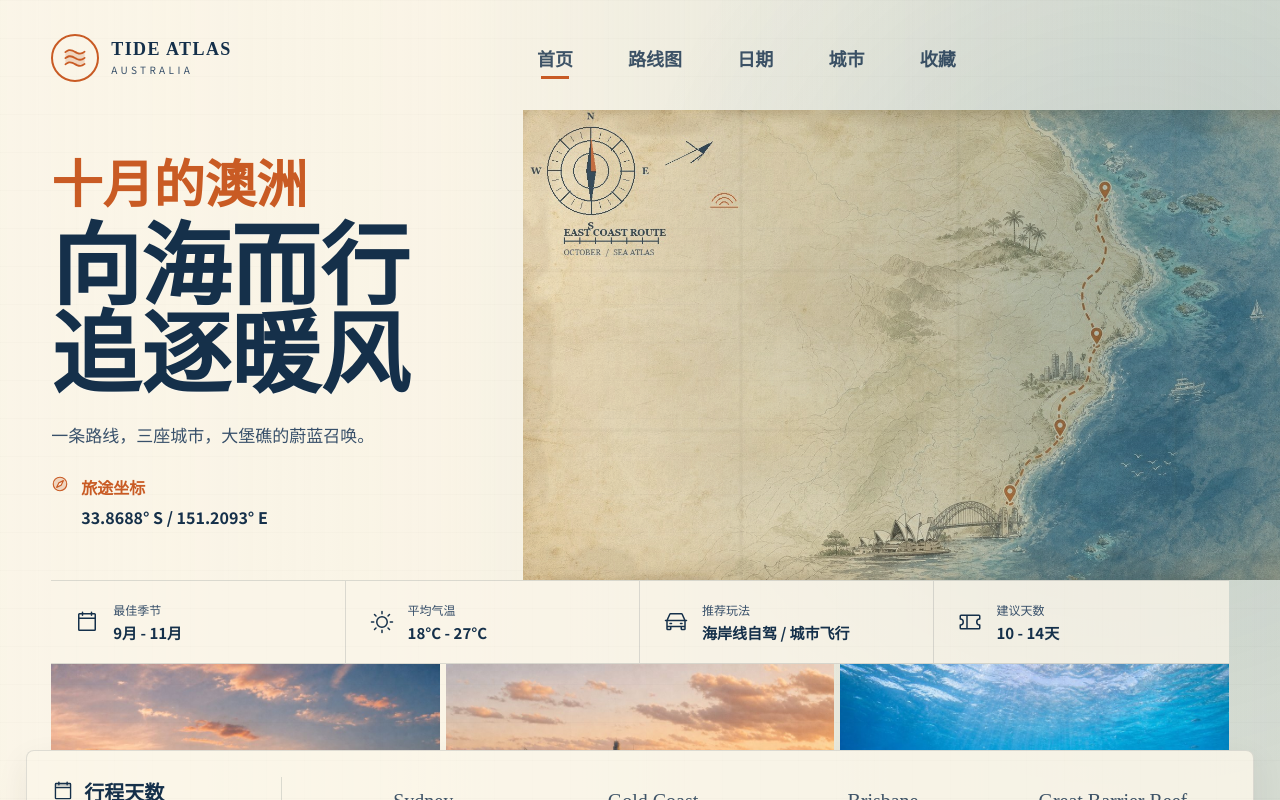
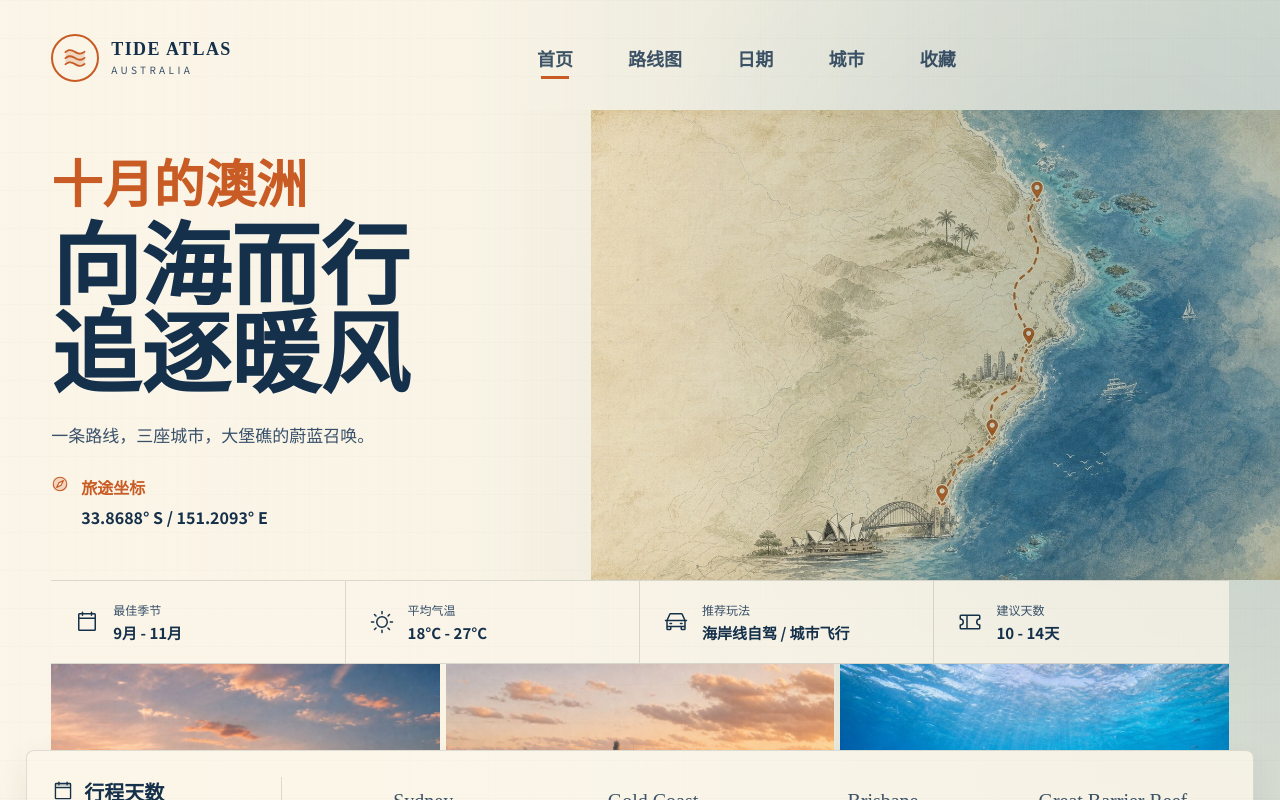
Before and after one commit to zzqqqdddd/australia-tide-atlas, a React (Vite) app: page / in a window 1280 px wide. Shown: the top 800 px of the page. Built offline with nearby package versions, Linux system fonts and the light colour scheme.

Commit message:
Use left-cropped route map

```diff
--- a/src/App.jsx
+++ b/src/App.jsx
@@ -23,7 +23,7 @@ import {
 const assetUrl = (fileName) => `${import.meta.env.BASE_URL}assets/${fileName}`;
 
 const assets = {
-  route: assetUrl("route-atlas-aged.jpg"),
+  route: assetUrl("route-atlas-cropped-left.jpg"),
   routeBase: assetUrl("route-atlas.jpg"),
   sydney: assetUrl("sydney-opera.jpg"),
   coast: assetUrl("gold-coast.jpg"),
```
Also changed, not shown: public/assets/route-atlas-aged.jpg (deleted), public/assets/route-atlas-cropped-left.jpg (added).
